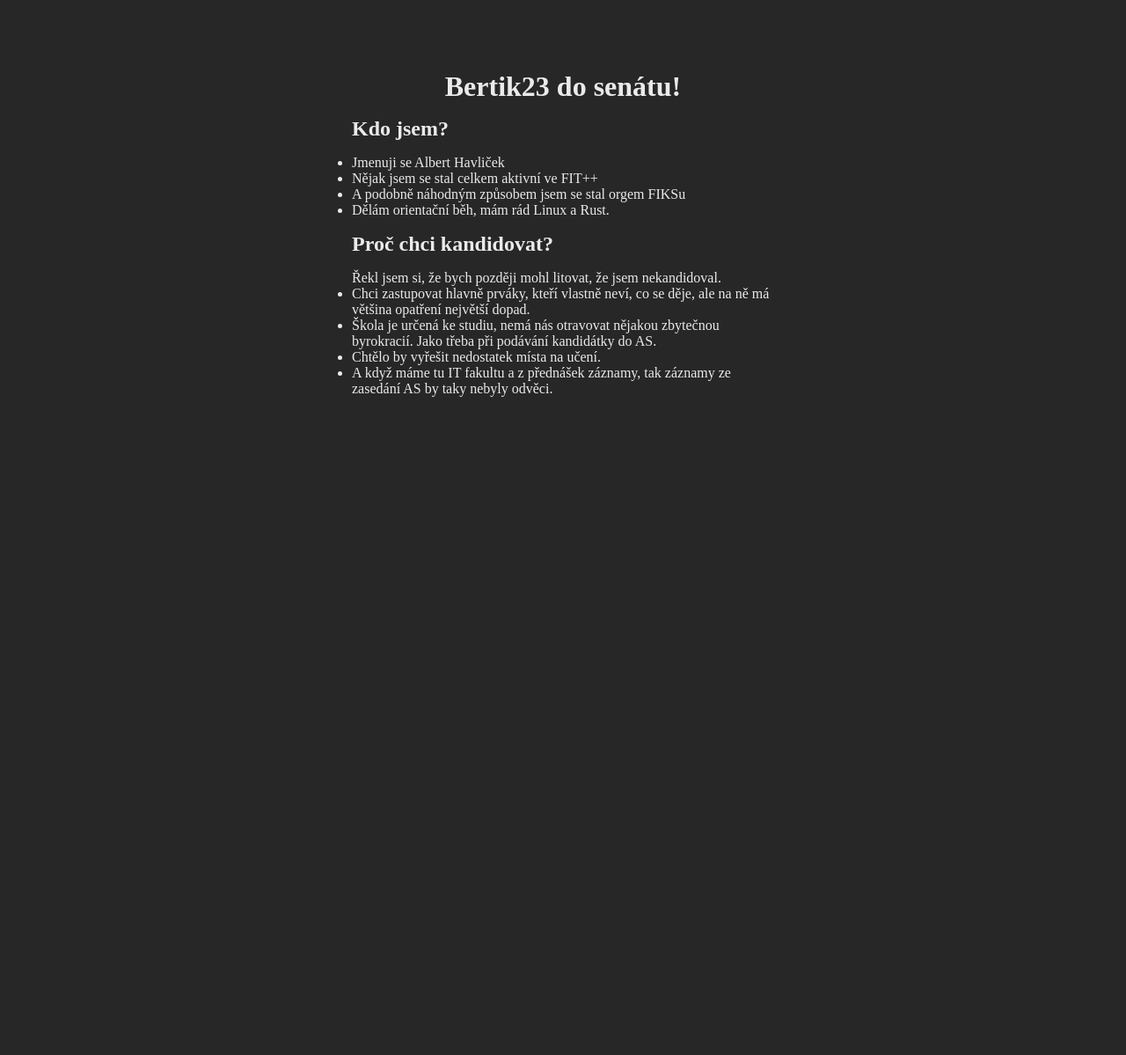
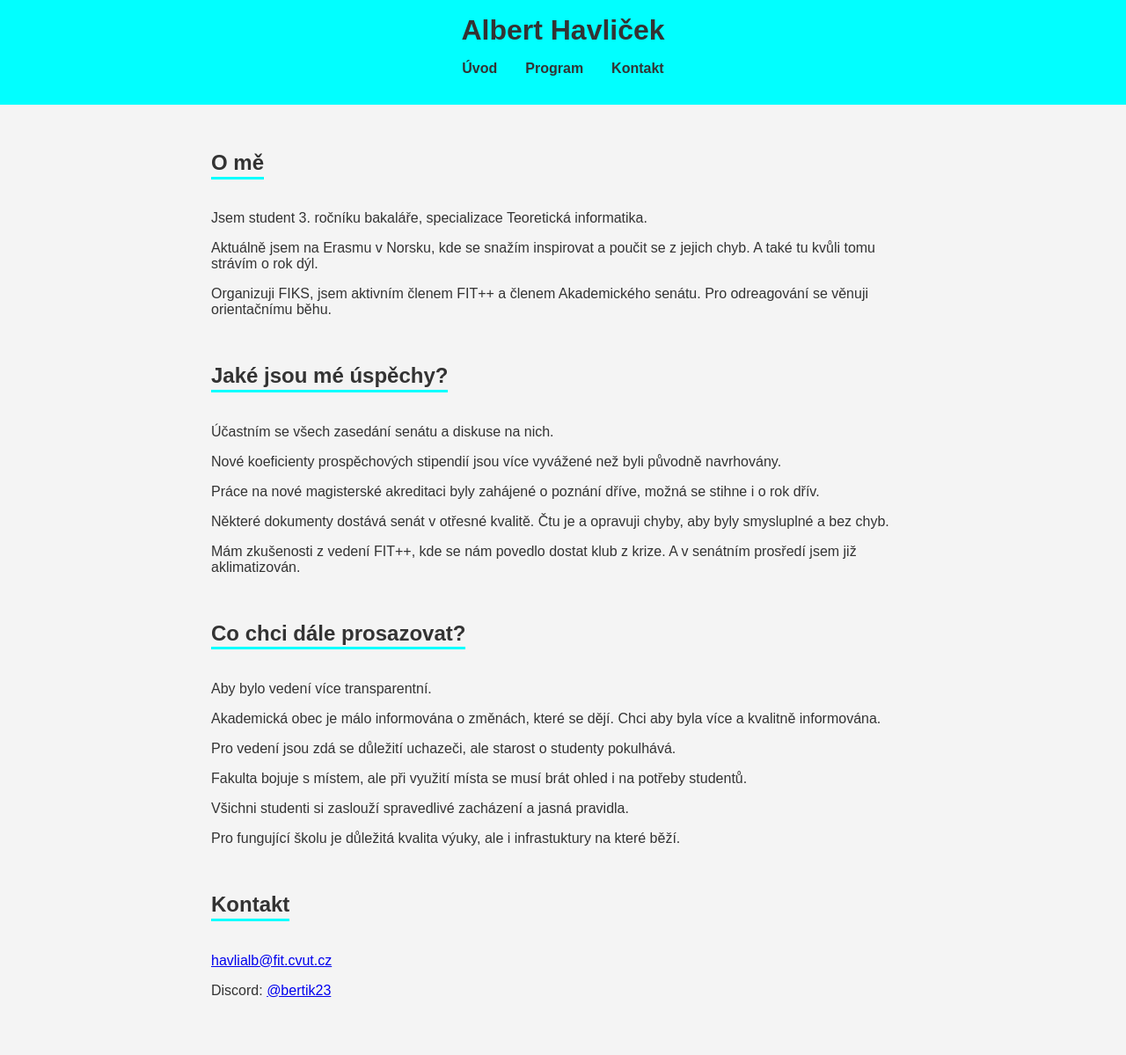
Before and after one commit to Bertik23/bertik23.github.io, a Jekyll site: the page built from asfit/index.html, in a window 1280 px wide. Shown: the whole page at 88% size. Built offline with Jekyll 4.4.1, drawn with Linux system fonts in a browser that asks for light colours; before the commit the page ends 900 px from its top, so only the background shows below that.

Commit message:
AS FIT 2024

```diff
--- a/Gemfile
+++ b/Gemfile
@@ -7,7 +7,7 @@ source "https://rubygems.org"
 #
 # This will help ensure the proper Jekyll version is running.
 # Happy Jekylling!
-gem "jekyll", "~> 4.0.0"
+gem "jekyll", "~> 4.3.3"
 # This is the default theme for new Jekyll sites. You may change this to anything you like.
 # gem "minima", "~> 2.5"
 # If you want to use GitHub Pages, remove the "gem "jekyll"" above and
@@ -17,6 +17,8 @@ gem "jekyll", "~> 4.0.0"
 group :jekyll_plugins do
   gem "jekyll-feed", "~> 0.12"
 end
+
+gem "json"
 
 # Windows and JRuby does not include zoneinfo files, so bundle the tzinfo-data gem
 # and associated library.
--- a/asfit/index.html
+++ b/asfit/index.html
@@ -1,61 +1,116 @@
 ---
-permalink: /asfit
+permalink: /as
 ---
 
-<!DOCTYPE HTML5>
-
+<!DOCTYPE html>
 <html lang="cs">
 <head>
-        <title>Bertik23 do senátu!</title>
+    <meta charset="UTF-8">
+    <meta name="viewport" content="width=device-width, initial-scale=1.0">
+    <title>Albert Havliček do senátu</title>
     <style>
-        * {
+body {
+    font-family: 'Comfortaa', sans-serif;
     margin: 0;
     padding: 0;
+    background-color: #f4f4f4;
+    color: #333;
 }
 
-        html{
-            background-color: #272727;
-            color: #EAEAEA;
-        }
-
-        h1{
+header {
+    background-color: #01FFFF;
+    padding: 1rem;
     text-align: center;
 }
 
-        h1, h2{
-            margin-top:1rem;
-            margin-bottom: 1rem;
+header h1 {
+    margin: 0;
+    color: #333;
 }
 
-        body{
-            padding: 4rem;
+nav ul {
+    list-style: none;
+    padding: 0;
+    display: flex;
+    justify-content: center;
+    gap: 2rem;
 }
 
-        .center-wrapper{
+nav a {
+    text-decoration: none;
+    color: #333;
+    font-weight: bold;
+}
+
+main {
     margin: auto;
-            max-width: 30rem;
+    max-width: 800px;
+    padding: 2rem;
 }
+
+section {
+    margin-bottom: 2rem;
+}
+
+section h2 {
+    display: inline-block;
+    border-bottom: 3px solid #01FFFF; /* Underline for section headers */
+    padding-bottom: 0.1rem;
+}
+
+footer {
+    text-align: center;
+    padding: 1rem;
+    background-color: #01FFFF;
+    color: #333;
+}
+
         </style>
 </head>
+
 <body>
-        <h1>Bertik23 do senátu!</h1>
-        <div class="center-wrapper">
-            <h2>Kdo jsem?</h2>
+    <header>
+        <h1>Albert Havliček</h1>
+        <nav>
             <ul>
-                <li>Jmenuji se Albert Havliček</li>
-                <li>Nějak jsem se stal celkem aktivní ve FIT++</li>
-                <li>A podobně náhodným způsobem jsem se stal orgem FIKSu</li>
-                <li>Dělám orientační běh, mám rád Linux a Rust.</li>
+                <li><a href="#uvod">Úvod</a></li>
+                <li><a href="#program">Program</a></li>
+                <li><a href="#kontakt">Kontakt</a></li>
             </ul>
-            <h2>Proč chci kandidovat?</h2>
-            <p>Řekl jsem si, že bych později mohl litovat, že jsem nekandidoval.</p>
-            <!--<p>Soptikovi se jiný kandidáti nelíbili.</p>-->
-            <ul>
-                <li>Chci zastupovat hlavně prváky, kteří vlastně neví, co se děje, ale na ně má většina opatření největší dopad.</li>
-                <li>Škola je určená ke studiu, nemá nás otravovat nějakou zbytečnou byrokracií. Jako třeba při podávání kandidátky do AS.</li>
-                <li>Chtělo by vyřešit nedostatek místa na učení.</li>
-                <li>A když máme tu IT fakultu a z přednášek záznamy, tak záznamy ze zasedání AS by taky nebyly odvěci.</li>
-            </ul>
-        </div>
+        </nav>
+    </header>
+    <main>
+        <section id="uvod">
+            <h2>O mě</h2>
+            <p>Jsem student 3. ročníku bakaláře, specializace Teoretická informatika.</p>
+            <p>Aktuálně jsem na Erasmu v Norsku, kde se snažím inspirovat a poučit se z jejich chyb. A také tu kvůli tomu strávím o rok dýl.</p>
+            <p>Organizuji FIKS, jsem aktivním členem FIT++ a členem Akademického senátu. Pro odreagování se věnuji orientačnímu běhu.</p>
+        </section>
+        <section id="uspechy">
+            <h2>Jaké jsou mé úspěchy?</h2>
+            <p>Účastním se všech zasedání senátu a diskuse na nich.</p>
+            <p>Nové koeficienty prospěchových stipendií jsou více vyvážené než byli původně navrhovány.</p>
+            <p>Práce na nové magisterské akreditaci byly zahájené o poznání dříve, možná se stihne i o rok dřív.</p>
+            <p>Některé dokumenty dostává senát v otřesné kvalitě. Čtu je a opravuji chyby, aby byly smysluplné a bez chyb.</p>
+            <p>Mám zkušenosti z vedení FIT++, kde se nám povedlo dostat klub z krize. A v senátním prosředí jsem již aklimatizován.</p>
+        </section>
+        <section id="program">
+            <h2>Co chci dále prosazovat?</h2>
+            <p>Aby bylo vedení více transparentní.</p>
+            <p>Akademická obec je málo informována o změnách, které se dějí. Chci aby byla více a kvalitně informována.</p>
+            <p>Pro vedení jsou zdá se důležití uchazeči, ale starost o studenty pokulhává.</p>
+            <p>Fakulta bojuje s místem, ale při využití místa se musí brát ohled i na potřeby studentů.</p>
+            <p>Všichni studenti si zaslouží spravedlivé zacházení a jasná pravidla.</p>
+            <p>Pro fungující školu je důležitá kvalita výuky, ale i infrastuktury na které běží.</p>
+        </section>
+        <section id="kontakt">
+            <h2>Kontakt</h2>
+            <p><a href="mailto:havlialb@fit.cvut.cz">havlialb@fit.cvut.cz</a></p>
+            <p>Discord: <a href="https://discordapp.com/users/452478521755828224">@bertik23</a></p>
+        </section>
+    </main>
+    <!-- <footer> -->
+    <!--     <p>&copy; 2024 Volební Strana</p> -->
+    <!-- </footer> -->
 </body>
 </html>
```
Also changed, not shown: Gemfile.lock. Lines whose indentation alone changed are shown as unchanged.
